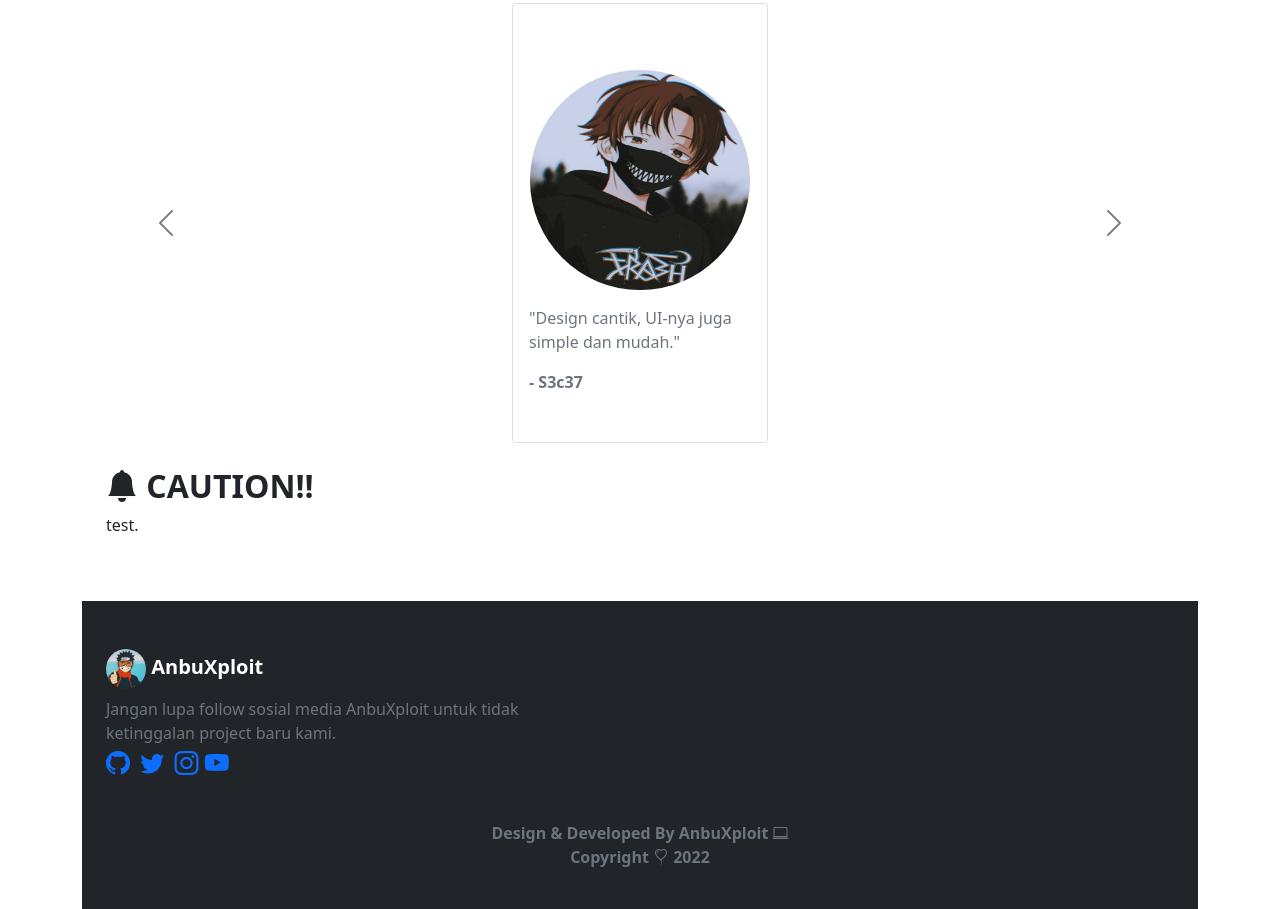
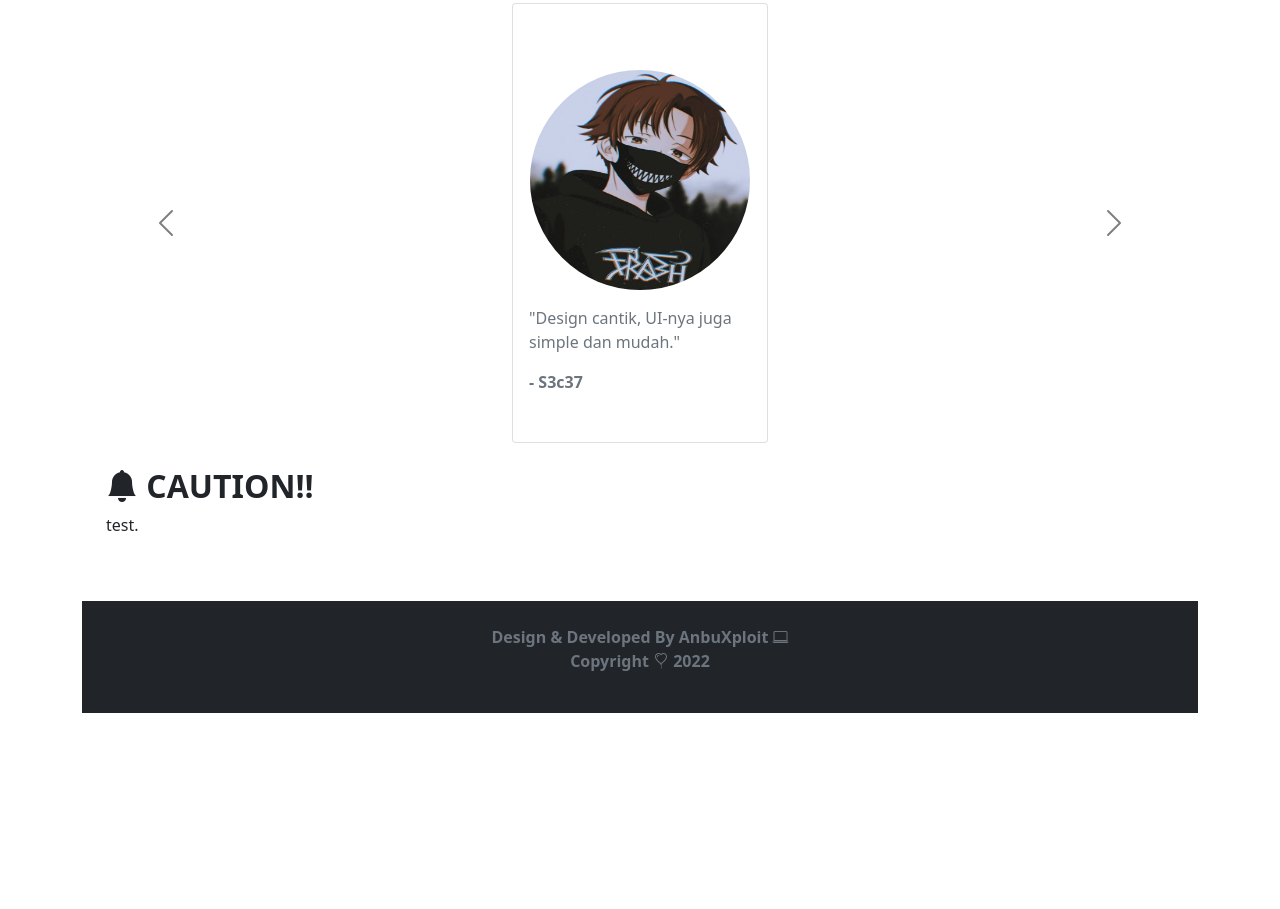
Before and after one commit to AnbuXploit/AnbuXploit.github.io, a plain HTML site: page index.html in a window 1280 px wide. Shown: the part 1225-2134 px from the top of the page. After the commit the page ends 1938 px from the top, so only its background shows below. Drawn offline with nearby package versions, Linux system fonts and the light colour scheme.

Commit message:
Update index.html

```diff
--- a/index.html
+++ b/index.html
@@ -228,23 +228,7 @@
 
         <br>
         <!-- footer -->
-        <div class="subfooter bg-dark">
-            <div class="container">
-                <br><br>
-                <div class="row">
-                    <div class="col-sm-12 col-lg-5">
-                        <h5 class="text-white"><img class="logo" src="img/logo.jpg" alt="">
-                            <strong>AnbuXploit</strong>
-                        </h5>
-                        <p class="text-muted">Jangan lupa follow sosial media AnbuXploit untuk tidak ketinggalan project baru kami.<br>
-                            <font size="5">
-                                <a class="pt-3 bi bi-github me-1" href="https://github.com/AnbuXploit"></a>
-                                <a class="pt-3 bi bi-twitter me-1" href=""></a>
-                                <a class="pt-3 bi bi-instagram" href=""></a>
-                                <a class="pt-3 bi bi-youtube" href=""></a>
-                            </font>
-                        </p>
-                    </div>
+
 <center>
         <div class="footer bg-dark">
             <div class="container">
```
